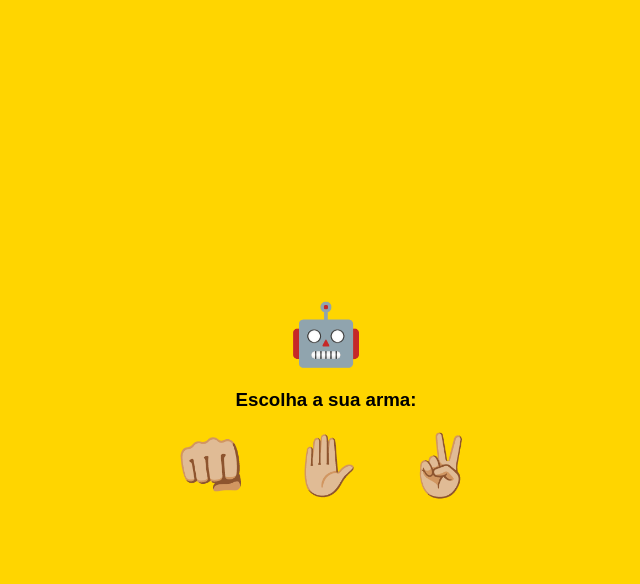
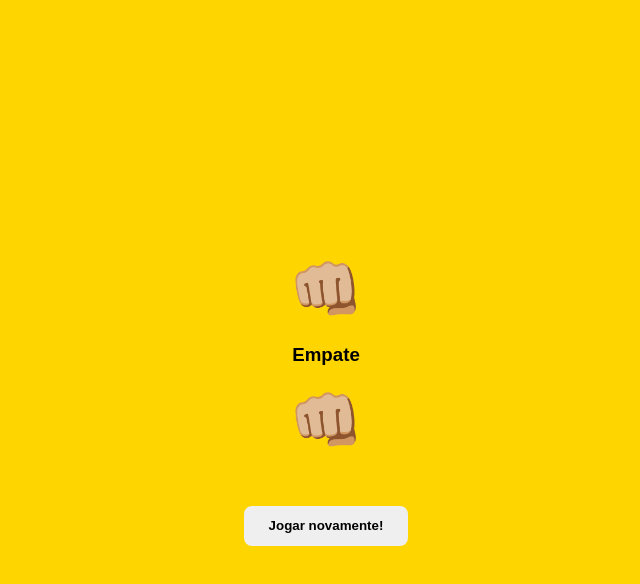
Before and after one commit to isadorastan/pedra-papel-tesoura, a plain HTML site: page index.html in a window 1280 px wide. Both pictures are taken after a click on the element "👊🏼". Shown: the whole page, without its empty margins (314-954 px from the left). Drawn offline with Linux system fonts and the light colour scheme.

Commit message:
troca para a tela de resultado

```diff
--- a/index.html
+++ b/index.html
@@ -21,9 +21,9 @@
       </div>
     </div>
     <div id="result">
-      <div class="icon" id="robot-choice">👊🏼</div>
-      <h3 id="result-label">Você venceu</h3>
-      <div class="icon" id="user-choice">👊🏼</div>
+      <div class="icon" id="robot-choice"></div>
+      <h3 id="result-label"></h3>
+      <div class="icon" id="user-choice"></div>
       <button>Jogar novamente!</button>
     </div>
   </div>
@@ -33,6 +33,15 @@
     const rockEl = document.getElementById('rock');
     const paperEl = document.getElementById('paper');
     const scissorEl = document.getElementById('scissor');
+
+    // telas
+    const choiceScreen = document.getElementById('choice');
+    const resultScreen = document.getElementById('result');
+
+    // elementos da tela de resultado
+    const robotChoiceEl = document.getElementById('robot-choice');
+    const userChoiceEl = document.getElementById('user-choice');
+    const resultLabel = document.getElementById('result-label');
 
     // event listeners
     rockEl.addEventListener('click', startGame);
@@ -50,14 +59,35 @@
       'paper': 'rock',
       'scissor': 'paper'
     }
+    const ICONS = {
+      'rock': '👊🏼',
+      'paper': '✋🏼',
+      'scissor': '✌🏼'
+    }
+    const TRANSLATE_RESULT = {
+      'draw': 'Empate',
+      'winner': 'Você ganhou!',
+      'loser': 'Você perdeu'
+    }
 
     function startGame(e) {
       userChoice = e.target.id;
       robotChoice = handleRobotChoice();
-      result = handleWinner();
+      result = handleResult();
       console.log('user:', userChoice);
       console.log('robot:', robotChoice);
       console.log('result', result);
+      handleScreenChange();
+
+    }
+
+    function handleScreenChange() {
+      userChoiceEl.innerHTML = ICONS[userChoice];
+      robotChoiceEl.innerHTML = ICONS[robotChoice];
+      resultLabel.innerHTML = TRANSLATE_RESULT[result];
+
+      resultScreen.style.display = 'flex';
+      choiceScreen.style.display = 'none';
     }
 
     function getRandomInt(min, max) {
@@ -71,7 +101,7 @@
       return GAME_OPTIONS[index];
     }
 
-    function handleWinner() {
+    function handleResult() {
       if (userChoice === robotChoice) return 'draw';
       const userWinsFrom = WINNER_STATE[userChoice];
       if (userWinsFrom === robotChoice) return 'winner';
```
